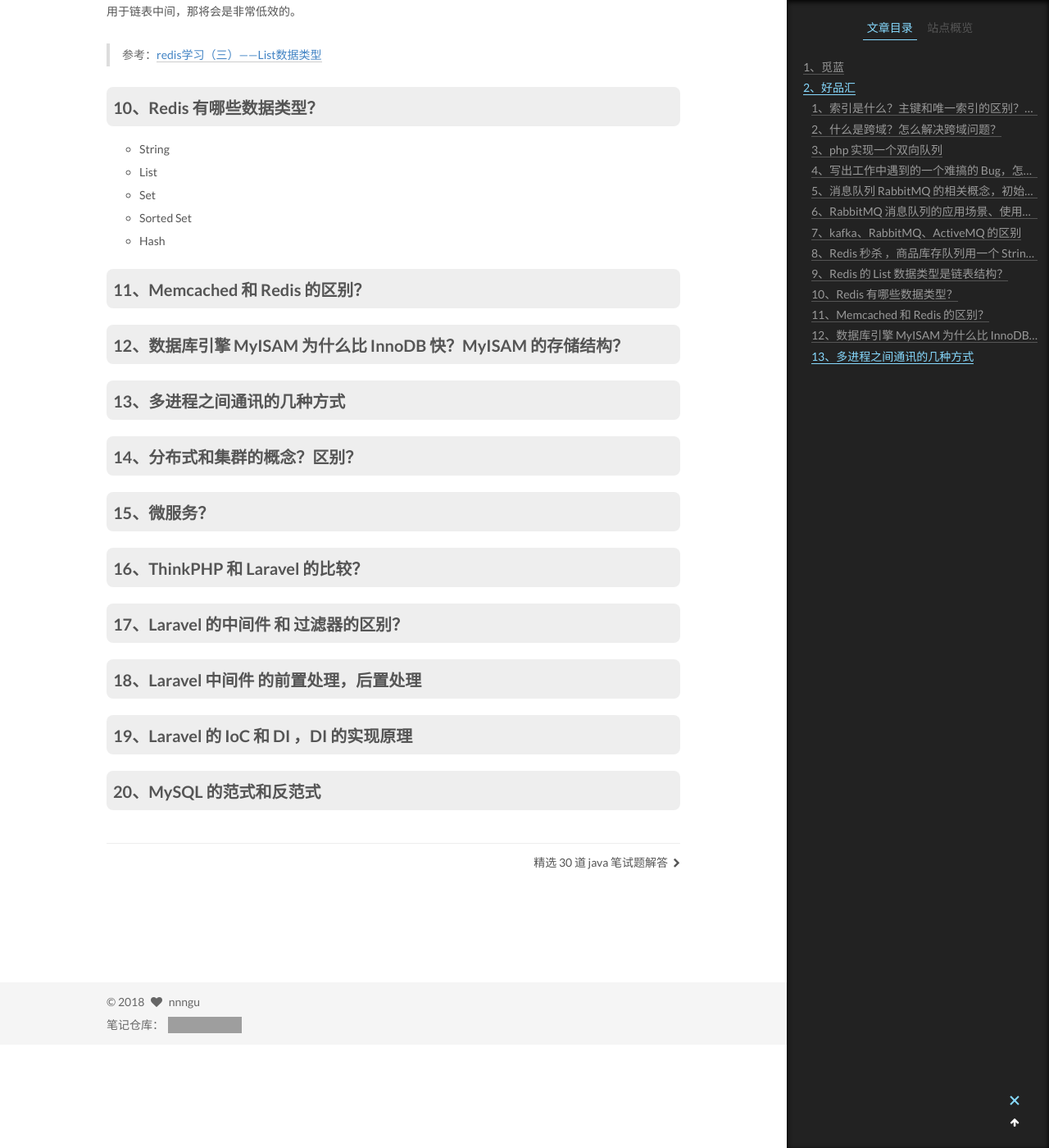
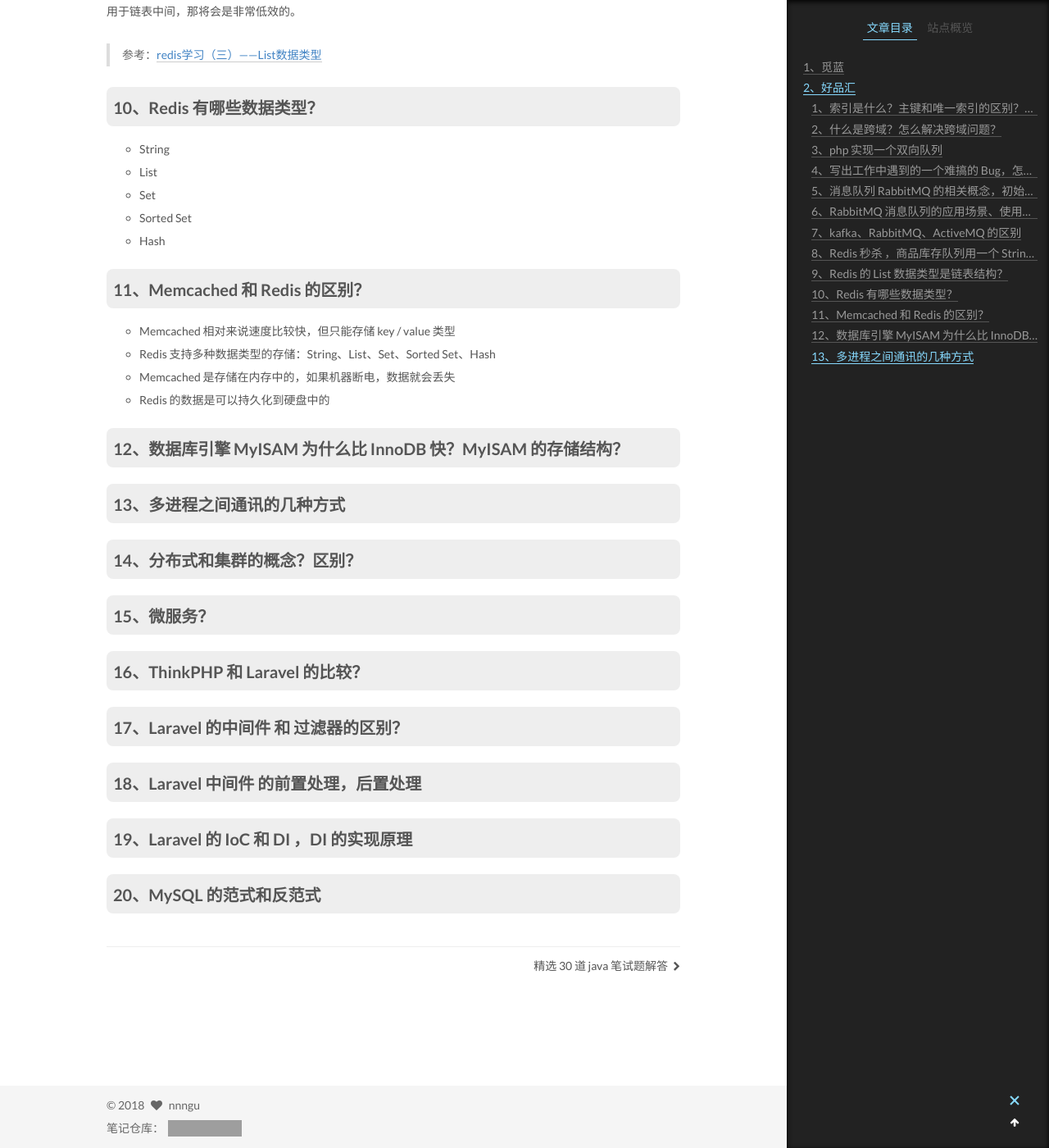
Before and after one commit to nnngu/LearningNotes, a Jekyll site: the page built from _posts/2018-06-05-PHP 面试题收集.md, in a window 1280 px wide and 1400 px high, scrolled down 9031 px. Shown: the whole window at 82% size. Built offline with Jekyll 4.4.1, drawn with Linux system fonts in a browser that asks for light colours; grey boxes are pictures that could not be loaded.

Commit message:
修改文件: _posts/2018-06-05-PHP 面试题收集.md

```diff
--- a/_posts/2018-06-05-PHP 面试题收集.md
+++ b/_posts/2018-06-05-PHP 面试题收集.md
@@ -331,9 +331,14 @@ Redis的操作之所以是原子性的，是因为Redis是单线程的。
 
 ### 11、Memcached 和 Redis 的区别？
 
+- Memcached 相对来说速度比较快，但只能存储 key / value 类型
+- Redis 支持多种数据类型的存储：String、List、Set、Sorted Set、Hash
+- Memcached 是存储在内存中的，如果机器断电，数据就会丢失
+- Redis 的数据是可以持久化到硬盘中的
+
+### 12、数据库引擎 MyISAM 为什么比 InnoDB 快？MyISAM 的存储结构？
 
 
-### 12、数据库引擎 MyISAM 为什么比 InnoDB 快？MyISAM 的存储结构？
 
 ### 13、多进程之间通讯的几种方式
 
```
